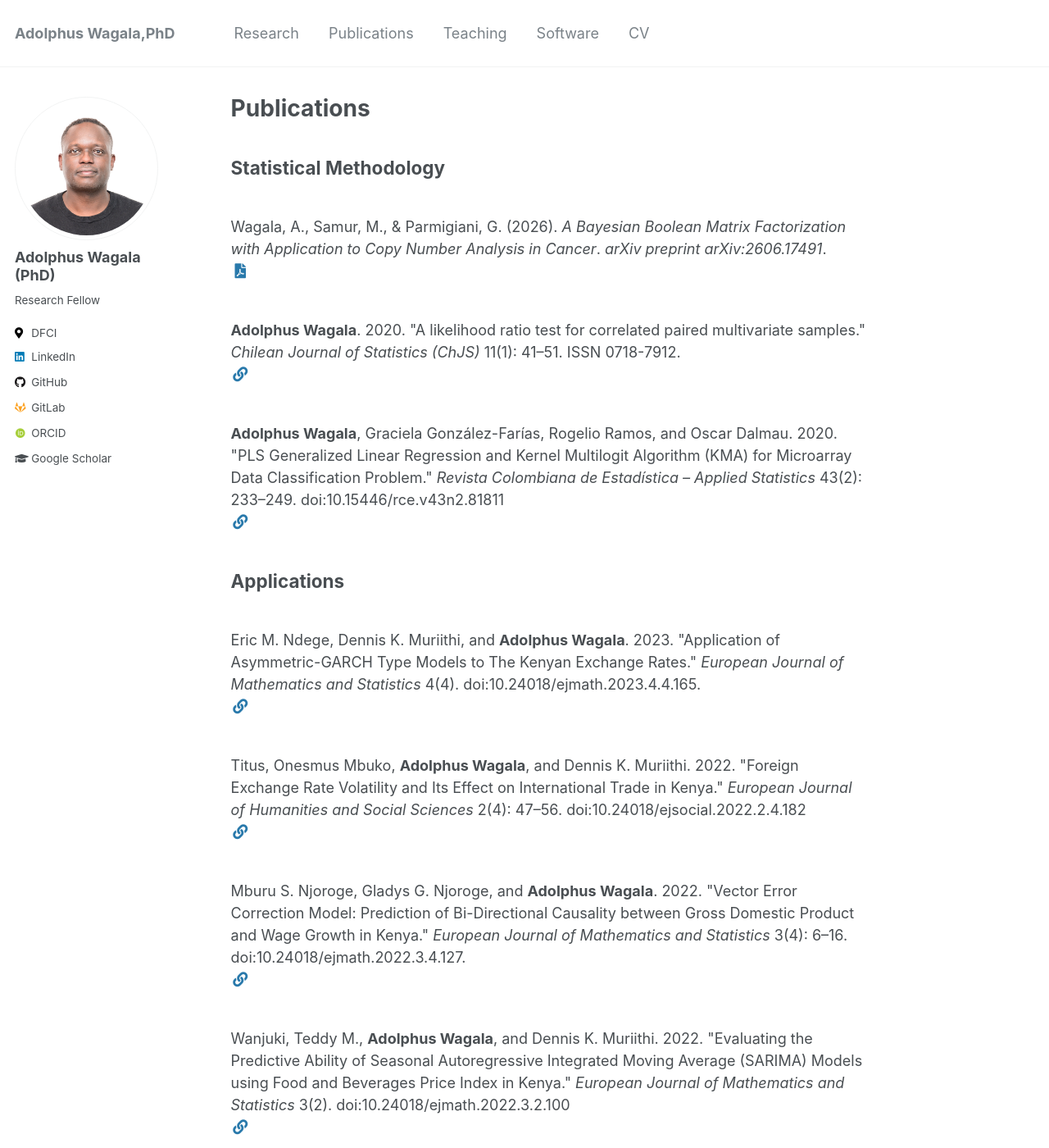
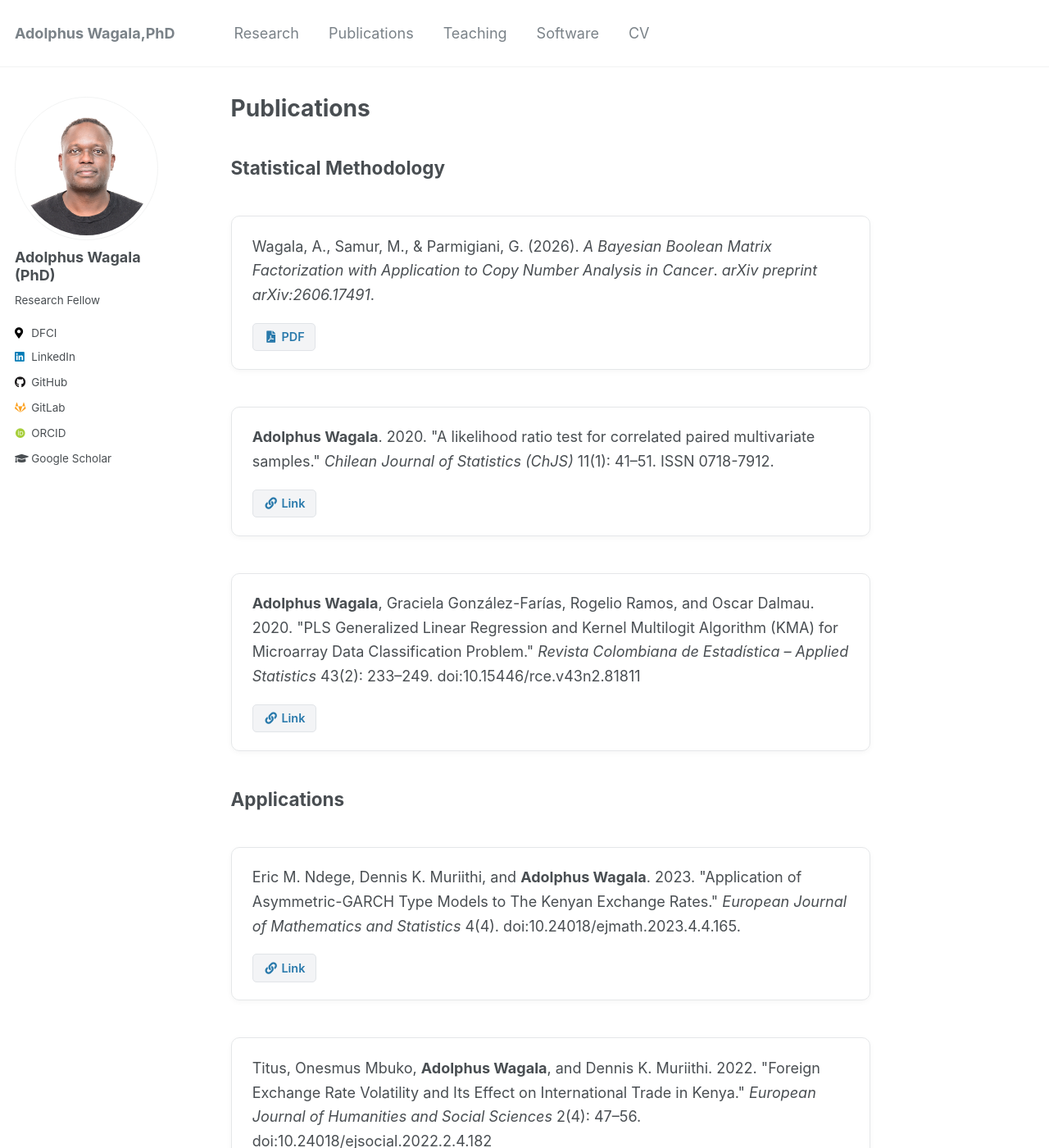
Before and after one commit to wagala/wagala.github.io, a Jekyll site: the page built from _pages/publications.md, in a window 1280 px wide and 1400 px high. Shown: the whole window at 82% size. Built offline with Jekyll 4.4.1, drawn with Linux system fonts in a browser that asks for light colours; some web fonts are replaced; some of the changed text lies outside the part shown.

Commit message:
Add numbered publication cards

```diff
--- a/_includes/archive-single.html
+++ b/_includes/archive-single.html
@@ -12,92 +12,152 @@
   {% assign title = post.title %}
 {% endif %}
 
-<div class="{{ include.type | default: "list" }}__item">
-  <article class="archive__item" itemscope itemtype="http://schema.org/CreativeWork">
-    {% if include.type == "grid" and teaser %}
-      <div class="archive__item-teaser">
-        <img src=
-          {% if teaser contains "://" %}
-            "{{ teaser }}"
-          {% else %}
-            "{{ teaser | prepend: "/images/" | prepend: base_path }}"
-          {% endif %}
-          alt="">
-      </div>
-    {% endif %}
 
 <h2 class="archive__item-title" itemprop="headline">
   {% if post.collection == 'publications' %}
 
   {% elsif post.link %}
-        <a href="{{ post.link }}">{{ title }}</a> <a href="{{ base_path }}{{ post.url }}" rel="permalink"><i class="fa fa-link" aria-hidden="true" title="permalink"></i><span class="sr-only">Permalink</span></a>
+    <a href="{{ post.link }}">{{ title }}</a>
+    <a href="{{ base_path }}{{ post.url }}" rel="permalink">
+      <i class="fa fa-link" aria-hidden="true" title="permalink"></i>
+      <span class="sr-only">Permalink</span>
+    </a>
+
   {% else %}
     <a href="{{ base_path }}{{ post.url }}" rel="permalink">{{ title }}</a>
   {% endif %}
 </h2>
 
+
 {% if post.read_time %}
+
 {% elsif post.read_time and post.collection == 'posts' %}
-      <p class="page__meta"><i class="fa fa-clock" aria-hidden="true"></i> {% include read-time.html %}</p>
+  <p class="page__meta">
+    <i class="fa fa-clock" aria-hidden="true"></i>
+    {% include read-time.html %}
+  </p>
 {% endif %}
 
+
 {% if post.collection == 'teaching' %}
-      <p> {{ post.type }}, <i>{{ post.venue }}</i>, {{ post.date | default: "1900-01-01" | date: "%Y" }} </p>
+
+  <p>
+    {{ post.type }},
+    <i>{{ post.venue }}</i>,
+    {{ post.date | default: "1900-01-01" | date: "%Y" }}
+  </p>
+
+
 {% elsif post.collection == 'publications' %}
+
+  <div class="pub-card">
+
+    <div class="pub-content">
+
       {% if post.abstract %}
-        <details><summary>Abstract</summary>
+        <details class="pub-abstract">
+          <summary>Abstract</summary>
           <blockquote>
-        <p>
-        {{ post.abstract }}
-        </p>
+            <p>{{ post.abstract }}</p>
           </blockquote>
         </details>
       {% endif %}
 
-      <!-- citation and icon code -->
-      <p>
       {% if post.citation %}
+        <div class="pub-citation">
           {{ post.citation }}
-      {% endif %}
-      <br>
-      {% if post.link %}
-        <a href="{{ post.link }}"><i class="fas fa-fw fa-link zoom" aria-hidden="true"></i></a>
-      {% endif %}
-      {% if post.paperurl %}
-        <a href="{{ post.paperurl }}"><i class="fas fa-fw fa-file-pdf zoom" aria-hidden="true"></i></a>
-      {% endif %}
-      {% if post.code %}
-        <a href="{{ post.code }}"><i class="fas fa-fw fa-code zoom" aria-hidden="true"></i></a>
-      {% endif %}
-      {% if post.github %}
-        <a href="{{ post.github }}"><i class="fab fa-fw fa-github zoom" aria-hidden="true"></i></a>
-      {% endif %}
-      </p>
-    {% elsif post.collection == 'posts' and post.date %}
-      <p class="page__date"><i class="fa fa-fw fa-calendar" aria-hidden="true"></i> <time datetime="{{ post.date | default: "1900-01-01" | date_to_xmlschema }}">{{ post.date | default: "1900-01-01" | date: "%B %d, %Y" }}</time></p>
+        </div>
       {% endif %}
 
+      <div class="pub-actions">
+
+        {% if post.link %}
+          <a href="{{ post.link }}"
+             class="pub-button"
+             target="_blank"
+             rel="noopener"
+             title="Publication link">
+            <i class="fas fa-fw fa-link" aria-hidden="true"></i>
+            Link
+          </a>
+        {% endif %}
+
+        {% if post.paperurl %}
+          <a href="{{ post.paperurl }}"
+             class="pub-button"
+             target="_blank"
+             rel="noopener"
+             title="PDF">
+            <i class="fas fa-fw fa-file-pdf" aria-hidden="true"></i>
+            PDF
+          </a>
+        {% endif %}
+
+        {% if post.code %}
+          <a href="{{ post.code }}"
+             class="pub-button"
+             target="_blank"
+             rel="noopener"
+             title="Code">
+            <i class="fas fa-fw fa-code" aria-hidden="true"></i>
+            Code
+          </a>
+        {% endif %}
+
+        {% if post.github %}
+          <a href="{{ post.github }}"
+             class="pub-button"
+             target="_blank"
+             rel="noopener"
+             title="GitHub">
+            <i class="fab fa-fw fa-github" aria-hidden="true"></i>
+            GitHub
+          </a>
+        {% endif %}
+
+      </div>
+
+    </div>
+
+  </div>
+
+
+{% elsif post.collection == 'posts' and post.date %}
+
+  <p class="page__date">
+    <i class="fa fa-fw fa-calendar" aria-hidden="true"></i>
+    <time datetime="{{ post.date | default: "1900-01-01" | date_to_xmlschema }}">
+      {{ post.date | default: "1900-01-01" | date: "%B %d, %Y" }}
+    </time>
+  </p>
+
+{% endif %}
+
+
 {% if post.excerpt and post.collection == 'research' and site.read_more != 'enabled' %}
+
   <p class="archive__item-excerpt" itemprop="description">
     <a href="{{ base_path }}{{ post.url }}" rel="permalink">
       <div class="container">
         {{ post.excerpt }}
-          <div class="overlay">
-          </div>
+        <div class="overlay"></div>
       </div>
     </a>
   </p>
-    {% elsif post.excerpt and site.read_more != 'enabled' %}
-    <p class="archive__item-excerpt" itemprop="description">{{ post.excerpt | markdownify }}</p>
-    {% elsif post.excerpt and site.read_more == 'enabled' %}
+
+{% elsif post.excerpt and post.collection != 'publications' and site.read_more != 'enabled' %}
+
   <p class="archive__item-excerpt" itemprop="description">
-        <p>{{ post.excerpt | markdownify | remove: '<p>' | remove: '</p>' }}
+    {{ post.excerpt | markdownify }}
+  </p>
+
+{% elsif post.excerpt and post.collection != 'publications' and site.read_more == 'enabled' %}
+
+  <p class="archive__item-excerpt" itemprop="description">
+    {{ post.excerpt | markdownify | remove: "<p>" | remove: "</p>" }}
     <strong>
-            <a href="{{ base_path }}{{ post.url }}" rel="permalink"> Read more</a>
+      <a href="{{ base_path }}{{ post.url }}" rel="permalink">Read more</a>
     </strong>
   </p>
-      </p>
+
 {% endif %}
-
-  </article>
-</div>
--- a/_sass/_custom.scss
+++ b/_sass/_custom.scss
@@ -1,40 +1,156 @@
-/* ==========================================================================
-   CUSTOM CSS BY ME
-   ========================================================================== */
+/* =========================================================
+   PUBLICATIONS
+   ========================================================= */
 
-/*
-   Visibility
-   ========================================================================== */
-
-.zoom{
-  /* default button */
-
-  &:hover {
-    transform: scale(1.25);
-  }
+.pub-wrapper {
+  display: flex;
+  align-items: flex-start;
+  gap: 1rem;
+  margin: 1.5rem 0 2rem 0;
 }
 
-.container {
-  position: relative;
-  width: 100%;
-  max-width: 400px;
+
+/* Publication number */
+
+.pub-number {
+  flex: 0 0 40px;
+  width: 40px;
+  height: 40px;
+
+  display: flex;
+  align-items: center;
+  justify-content: center;
+
+  border-radius: 50%;
+
+  background: #f1f3f5;
+  border: 1px solid #dfe3e6;
+
+  font-size: 0.95rem;
+  font-weight: 700;
+  line-height: 1;
 }
 
-/* overlay effect (full height and width) - lays on top of the container */
-.overlay {
-  position: absolute;
-  top: 0;
-  bottom: 0;
-  left: 0;
-  right: 0;
-  height: 100%;
-  width: 100%;
-  opacity: 0;
-  transition: .3s ease;
-  background-color: $dark-gray;
+
+/* Publication container */
+
+.pub-entry {
+  flex: 1;
+  min-width: 0;
 }
 
-/* When you mouse over the container, fade in the overlay */
-.container:hover .overlay {
-  opacity: 0.25;
+
+/* Card */
+
+.pub-card {
+  padding: 1.2rem 1.4rem;
+
+  background: #ffffff;
+
+  border: 1px solid #e5e7e9;
+  border-radius: 10px;
+
+  box-shadow: 0 2px 7px rgba(0, 0, 0, 0.04);
+
+  transition:
+    transform 0.18s ease,
+    box-shadow 0.18s ease;
 }
+
+
+.pub-card:hover {
+  transform: translateY(-2px);
+
+  box-shadow:
+    0 6px 16px rgba(0, 0, 0, 0.08);
+}
+
+
+/* Citation */
+
+.pub-citation {
+  line-height: 1.65;
+  margin: 0;
+}
+
+
+/* Abstract */
+
+.pub-abstract {
+  margin-bottom: 0.8rem;
+}
+
+.pub-abstract summary {
+  cursor: pointer;
+  font-weight: 600;
+}
+
+
+/* Buttons */
+
+.pub-actions {
+  margin-top: 0.8rem;
+}
+
+
+.pub-button {
+  display: inline-block;
+
+  margin-right: 0.4rem;
+  margin-top: 0.25rem;
+
+  padding: 0.3rem 0.7rem;
+
+  border: 1px solid #e1e4e8;
+  border-radius: 5px;
+
+  background: #f3f4f6;
+
+  font-size: 0.8rem;
+  font-weight: 600;
+
+  text-decoration: none !important;
+
+  transition:
+    background 0.15s ease,
+    border-color 0.15s ease;
+}
+
+
+.pub-button:hover {
+  background: #e7e9ec;
+  border-color: #d5d8dc;
+
+  text-decoration: none !important;
+}
+
+
+/* Remove unnecessary heading spacing generated
+   by archive-single for publication entries */
+
+.pub-entry .archive__item-title {
+  display: none;
+}
+
+
+/* Mobile */
+
+@media (max-width: 600px) {
+
+  .pub-wrapper {
+    gap: 0.7rem;
+  }
+
+  .pub-number {
+    flex: 0 0 32px;
+    width: 32px;
+    height: 32px;
+
+    font-size: 0.8rem;
+  }
+
+  .pub-card {
+    padding: 1rem;
+  }
+
+}
```
Lines whose indentation alone changed are shown as unchanged.
